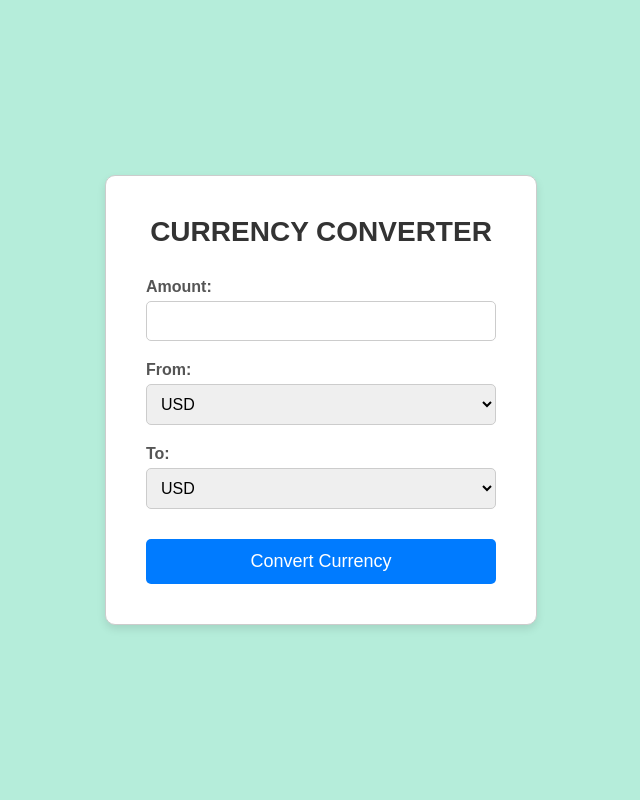
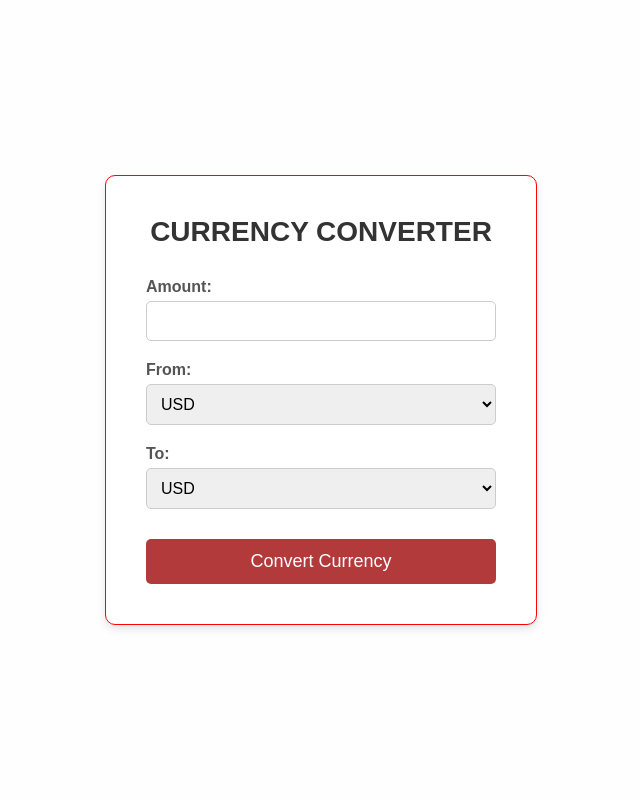
Before and after one commit to heisarunkrishna/currency-convert-Helper, a FastAPI app: page /convert in a window 1280 px wide. Shown: the whole page, without its empty margins (319-959 px from the left). Run offline with FastAPI, Linux system fonts and the light colour scheme.

Commit message:
updated code

```diff
--- a/templates/index.html
+++ b/templates/index.html
@@ -13,12 +13,12 @@
       height: 100vh;
       font-family: Arial, sans-serif;
       margin: 0;
-      background-color: #b5edda;
+      background-color: #fffefe;
     }
 
     .container {
       background-color: white;
-      border: 1px solid #ccc;
+      border: 1px solid #ff0303;
       padding: 40px;
       border-radius: 10px;
       text-align: center;
@@ -59,7 +59,7 @@
     button {
       width: 100%;
       padding: 12px;
-      background-color: #007bff;
+      background-color: #b33a3a;
       color: white;
       border: none;
       border-radius: 5px;
@@ -70,7 +70,7 @@
     }
 
     button:hover {
-      background-color: #0056b3;
+      background-color: #b30000;
     }
 
     .error-msg {
```
